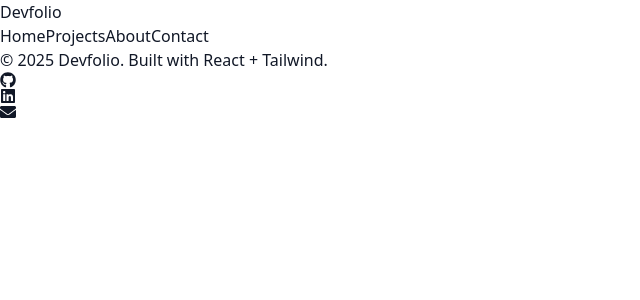
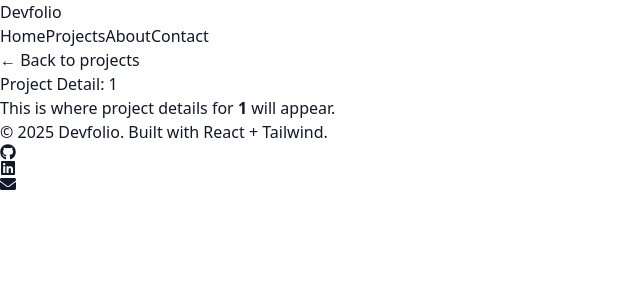
Before and after one commit to calvinthen/devfolio, a React (Vite) app: page /projects/1 in a window 1280 px wide. Shown: the top 300 px of the page, without its empty margins (0-640 px from the left). Built offline with nearby package versions, Linux system fonts and the light colour scheme.

Commit message:
add page for project details each project card

```diff
--- a/src/components/Card/Card.tsx
+++ b/src/components/Card/Card.tsx
@@ -1,3 +1,5 @@
+import { useNavigate } from "react-router-dom"
+
 type ProjectCardProps = {
   id: string
   title: string
@@ -15,16 +17,22 @@ export default function Card({
   image,
   onClick,
 }: ProjectCardProps) {
-  const handleKeyDown = (e: React.KeyboardEvent<HTMLElement>) => {
+    const navigate = useNavigate()
+    const handleClick = () => {
+      navigate(`/projects/${id}`)
+    }
+
+    const handleKeyDown = (e: React.KeyboardEvent<HTMLElement>) => {
     if (e.key === "Enter" || e.key === " ") {
       e.preventDefault()
-      onClick?.(id)
+      handleClick()
     }
   }
   return (
     <article
       role="article"
       aria-label={`Open project ${title}`}
+      onClick={handleClick}
       tabIndex={0}
       onKeyDown={handleKeyDown}
       className="bg-gray-800 rounded-xl overflow-hidden shadow-md hover:shadow-lg transition-transform duration-200 transform hover:-translate-y-1"
--- /dev/null
+++ b/src/pages/ProjectDetail.tsx
@@ -0,0 +1,21 @@
+import { useParams, useNavigate } from "react-router-dom"
+
+export default function ProjectDetail() {
+    const navigate = useNavigate()
+    const { id } = useParams()
+
+    return (
+        <div className="p-8 container mx-auto text-white">
+            <button
+            onClick={() => navigate(-1)}
+            className="mb-6 text-blue-400 hover:underline">
+                ← Back to projects
+            </button>
+
+            <h1 className="text-3xl font-bold mb-4">Project Detail: {id}</h1>
+            <p className="text-gray-300">
+                This is where project details for <strong>{id}</strong> will appear.
+            </p>
+        </div>
+    )
+}
--- a/src/routes/AppRoutes.tsx
+++ b/src/routes/AppRoutes.tsx
@@ -4,6 +4,7 @@ import Home from "../pages/Home"
 import Projects from "../pages/Projects"
 import About from "../pages/About"
 import Contact from "../pages/Contact"
+import ProjectDetail from "../pages/ProjectDetail"
 
 export default function AppRoutes() {
   const location = useLocation();
@@ -25,6 +26,7 @@ export default function AppRoutes() {
         <Route path="/projects" element={<Projects />} />
         <Route path="/about" element={<About />} />
         <Route path="/contact" element={<Contact />} />
+        <Route path="/projects/:id" element={<ProjectDetail/>}/>
       </Routes>
     </div>
 
```
